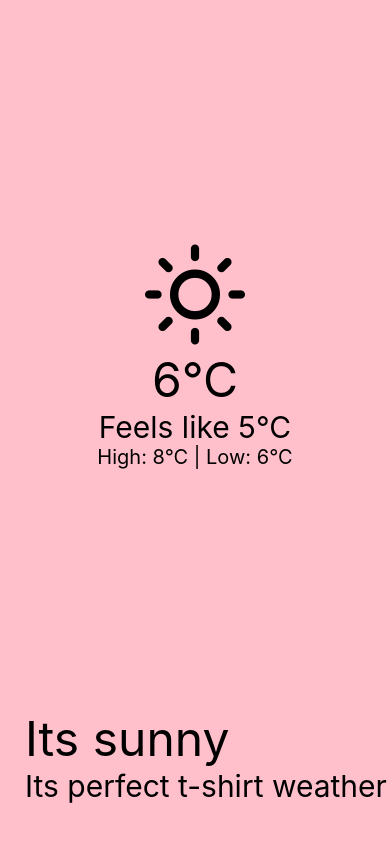
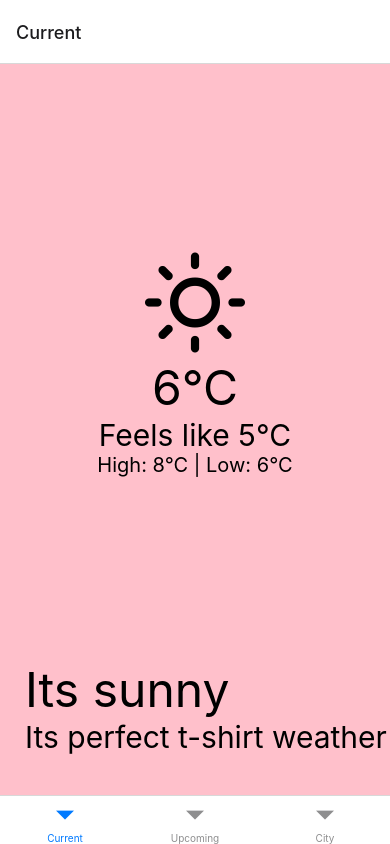
Before and after one commit to andresernajoto/learning-react, a React Native app: screen / in a window 390 px wide. Built offline with nearby package versions, Linux system fonts and the light colour scheme.

Commit message:
starting to implement navigation
Using react native navigation to navigate between the app screens

```diff
--- a/App.js
+++ b/App.js
@@ -1,23 +1,35 @@
 import React from "react"
-import { View, StyleSheet, StatusBar } from "react-native"
+import { StyleSheet, StatusBar, Platform } from "react-native"
 
 import CurrentWeather from "./src/screens/CurrentWeather"
 import UpcomingWeather from "./src/screens/UpcomingWeather"
 import City from "./src/screens/City"
 
+import { NavigationContainer } from '@react-navigation/native'
+import { createBottomTabNavigator } from '@react-navigation/bottom-tabs'
+import { createMaterialTopTabNavigator } from '@react-navigation/material-top-tabs'
+
+const BottomTab = createBottomTabNavigator()
+const TopTap = createMaterialTopTabNavigator()
+
 const App = () => {
   return (
-    <View style={styles.container}>
-      <CurrentWeather />
-    </View>
+    <NavigationContainer>
+      {Platform.OS === 'android' ? (
+        <TopTap.Navigator  style={{ marginTop: StatusBar.currentHeight || 0 }}>
+          <TopTap.Screen name={'Current'} component={CurrentWeather} />
+          <TopTap.Screen name={'Upcoming'} component={UpcomingWeather} />
+          <TopTap.Screen name={'City'} component={City} />
+        </TopTap.Navigator>
+      ) : (
+        <BottomTab.Navigator>
+          <BottomTab.Screen name={'Current'} component={CurrentWeather} />
+          <BottomTab.Screen name={'Upcoming'} component={UpcomingWeather} />
+          <BottomTab.Screen name={'City'} component={City} />
+        </BottomTab.Navigator>
+      )}
+    </NavigationContainer>
   )
 }
 
-const styles = StyleSheet.create({
-  container: {
-    flex: 1,
-    marginTop: StatusBar.currentHeight || 0
-  }
-})
-
 export default App
--- a/package.json
+++ b/package.json
@@ -10,13 +10,17 @@
     "lint": "eslint ."
   },
   "dependencies": {
+    "@react-navigation/bottom-tabs": "^6.5.8",
+    "@react-navigation/material-top-tabs": "^6.6.3",
     "@react-navigation/native": "^6.1.7",
     "expo": "~48.0.18",
     "expo-status-bar": "~1.4.4",
     "react": "18.2.0",
     "react-native": "0.71.8",
+    "react-native-pager-view": "6.1.2",
+    "react-native-safe-area-context": "4.5.0",
     "react-native-screens": "~3.20.0",
-    "react-native-safe-area-context": "4.5.0"
+    "react-native-tab-view": "^3.5.2"
   },
   "devDependencies": {
     "@babel/core": "^7.20.0",
```
Also changed, not shown: 1 other file (tests, documents, lock files or other folders).
